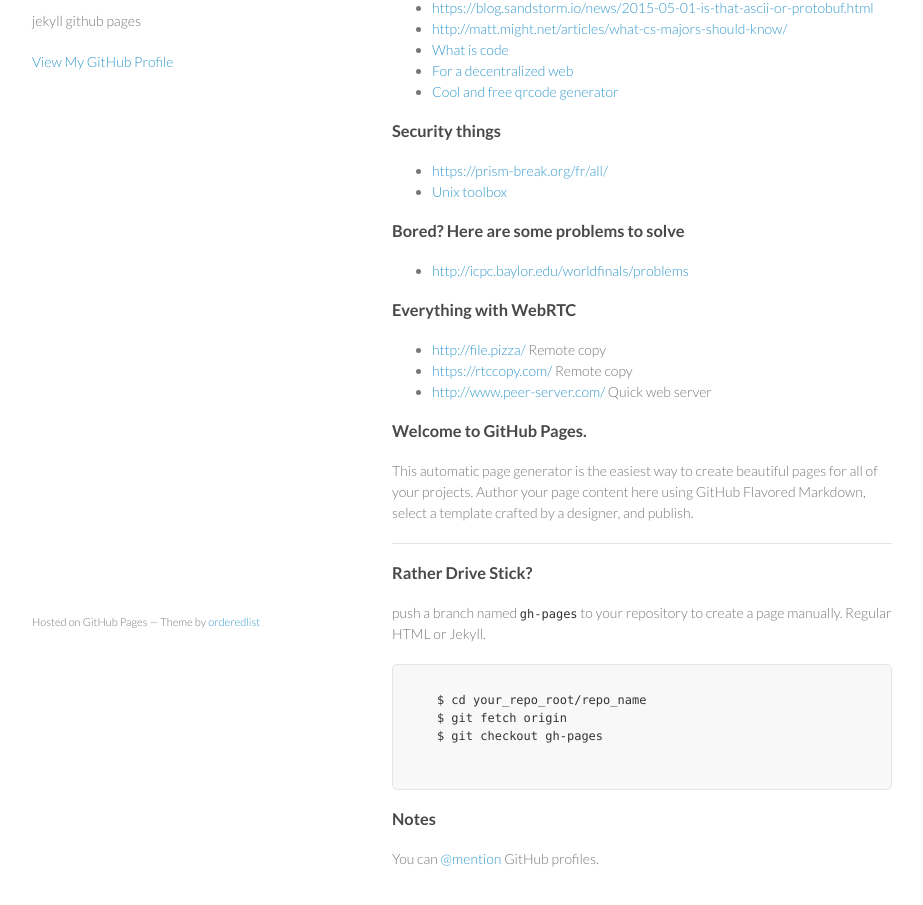
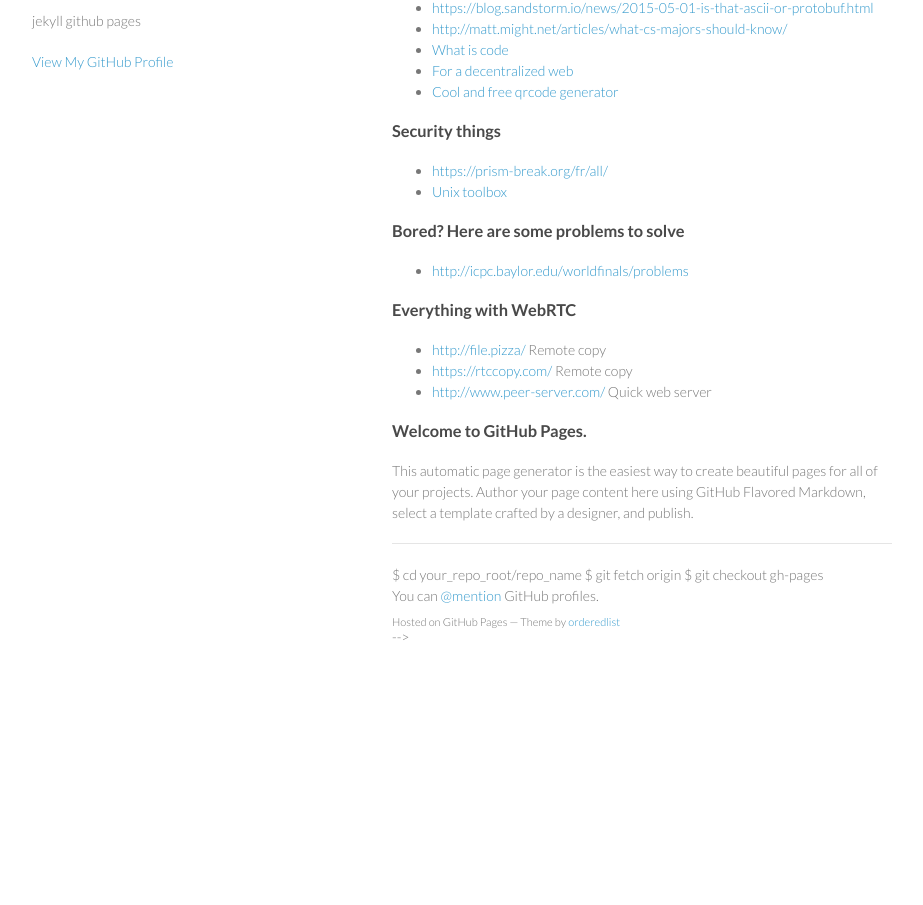
Before and after one commit to 7omate/7omate.github.io, a plain HTML site: page index.html in a window 1280 px wide. Shown: the part 99-1004 px from the top of the page, without its empty margins (178-1101 px from the left). After the commit the page ends 800 px from the top, so only its background shows below. Drawn offline with Linux system fonts and the light colour scheme.

Commit message:
deleted irrelevant text

```diff
--- a/index.html
+++ b/index.html
@@ -57,29 +57,17 @@
         <p>This automatic page generator is the easiest way to create beautiful pages for all of your projects. Author your page content here using GitHub Flavored Markdown, select a template crafted by a designer, and publish.</p>
 
         <hr>
-
-        <h3>
-            <a id="rather-drive-stick" class="anchor" href="#rather-drive-stick" aria-hidden="true"><span class="octicon octicon-link"></span></a>Rather Drive Stick?</h3>
-
-        <p>push a branch named <code>gh-pages</code> to your repository to create a page manually. Regular HTML or Jekyll.</p>
-
-    <pre>
+    <! --
     <code>
     $ cd your_repo_root/repo_name
     $ git fetch origin
     $ git checkout gh-pages
     </code>
-    </pre>
-
-        <h3>
-            <a id="notes" class="anchor" href="#notes" aria-hidden="true"><span class="octicon octicon-link"></span></a>Notes</h3>
-
-        <p>You can <a href="https://github.com/blog/821" class="user-mention">@mention</a> GitHub profiles.</p>
-        </section>
+    <p>You can <a href="https://github.com/blog/821" class="user-mention">@mention</a> GitHub profiles.</p>
+    -->
         <footer>
         <p><small>Hosted on GitHub Pages &mdash; Theme by <a href="https://github.com/orderedlist">orderedlist</a></small></p>
         </footer>
-    </div>
     <script src="javascripts/scale.fix.js"></script>
 
 </body>
```
